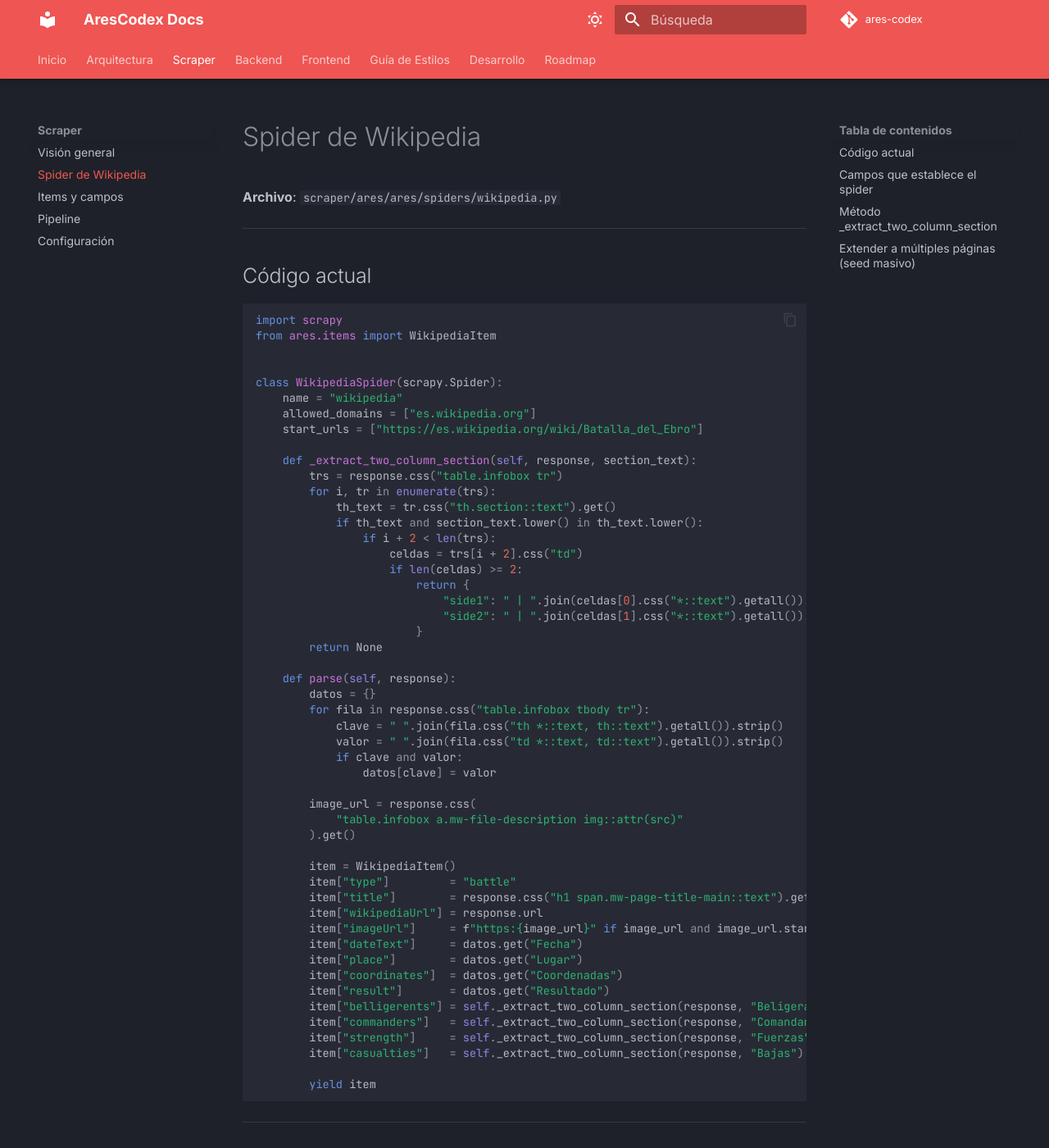
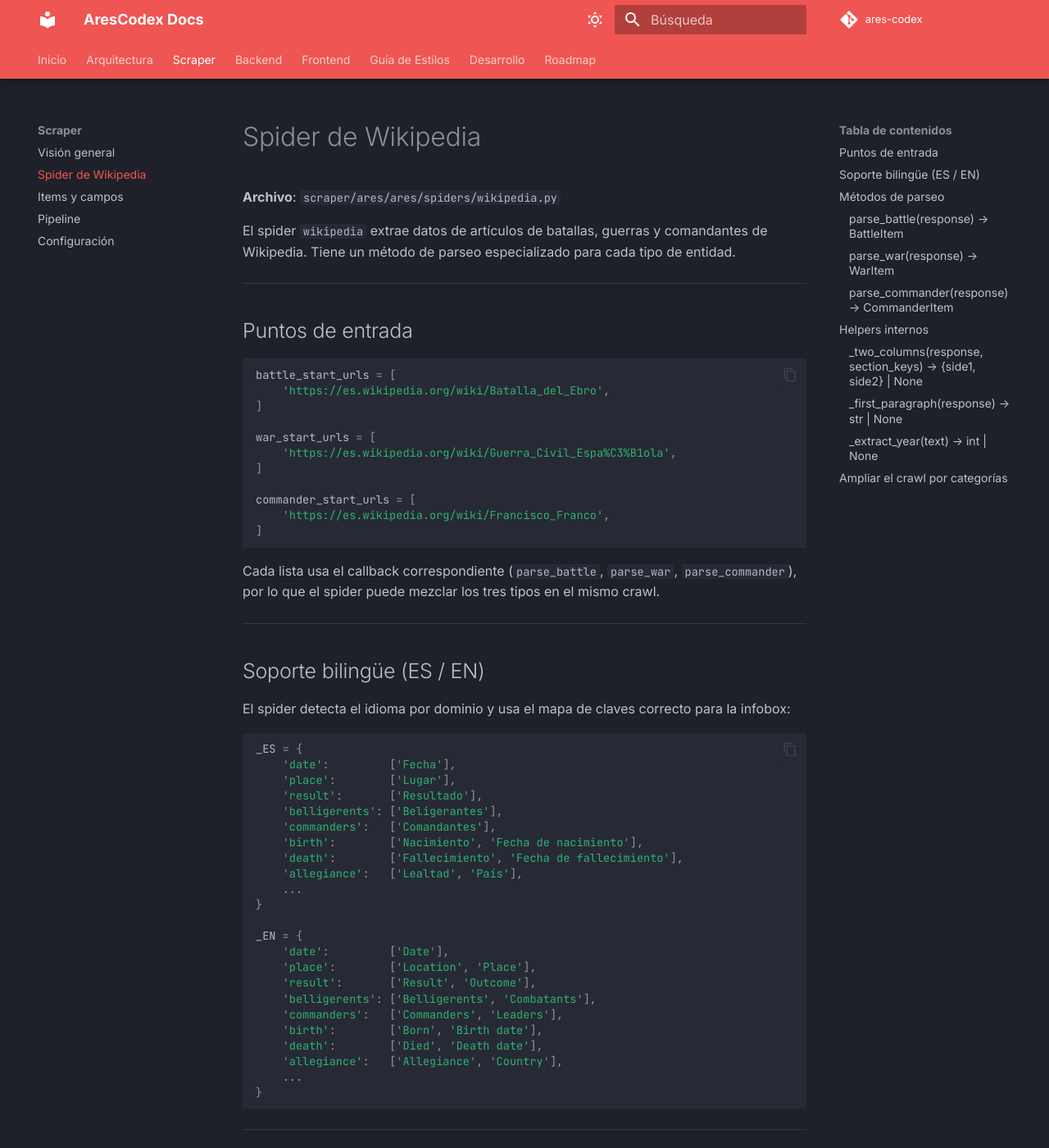
Before and after one commit to mtzgutierrez/bellum-atlas, an MkDocs documentation site: the page built from docs/scraper/spider.md, in a window 1280 px wide and 1400 px high. Shown: the whole window at 82% size. Built offline with MkDocs 1.6.1 and Material for MkDocs 9.7.7, drawn with Linux system fonts in a browser that asks for light colours; comment, search, counter and statistics services are not loaded; some of the changed text lies outside the part shown.

````diff
--- a/docs/scraper/spider.md
+++ b/docs/scraper/spider.md
@@ -2,129 +2,160 @@
 
 **Archivo**: `scraper/ares/ares/spiders/wikipedia.py`
 
----
-
-## Código actual
-
-```python
-import scrapy
-from ares.items import WikipediaItem
-
-
-class WikipediaSpider(scrapy.Spider):
-    name = "wikipedia"
-    allowed_domains = ["es.wikipedia.org"]
-    start_urls = ["https://es.wikipedia.org/wiki/Batalla_del_Ebro"]
-
-    def _extract_two_column_section(self, response, section_text):
-        trs = response.css("table.infobox tr")
-        for i, tr in enumerate(trs):
-            th_text = tr.css("th.section::text").get()
-            if th_text and section_text.lower() in th_text.lower():
-                if i + 2 < len(trs):
-                    celdas = trs[i + 2].css("td")
-                    if len(celdas) >= 2:
-                        return {
-                            "side1": " | ".join(celdas[0].css("*::text").getall()).strip(),
-                            "side2": " | ".join(celdas[1].css("*::text").getall()).strip(),
-                        }
-        return None
-
-    def parse(self, response):
-        datos = {}
-        for fila in response.css("table.infobox tbody tr"):
-            clave = " ".join(fila.css("th *::text, th::text").getall()).strip()
-            valor = " ".join(fila.css("td *::text, td::text").getall()).strip()
-            if clave and valor:
-                datos[clave] = valor
-
-        image_url = response.css(
-            "table.infobox a.mw-file-description img::attr(src)"
-        ).get()
-
-        item = WikipediaItem()
-        item["type"]         = "battle"
-        item["title"]        = response.css("h1 span.mw-page-title-main::text").get()
-        item["wikipediaUrl"] = response.url
-        item["imageUrl"]     = f"https:{image_url}" if image_url and image_url.startswith("//") else image_url
-        item["dateText"]     = datos.get("Fecha")
-        item["place"]        = datos.get("Lugar")
-        item["coordinates"]  = datos.get("Coordenadas")
-        item["result"]       = datos.get("Resultado")
-        item["belligerents"] = self._extract_two_column_section(response, "Beligerantes")
-        item["commanders"]   = self._extract_two_column_section(response, "Comandantes")
-        item["strength"]     = self._extract_two_column_section(response, "Fuerzas")
-        item["casualties"]   = self._extract_two_column_section(response, "Bajas")
-
-        yield item
-```
+El spider `wikipedia` extrae datos de artículos de batallas, guerras y comandantes de Wikipedia. Tiene un método de parseo especializado para cada tipo de entidad.
 
 ---
 
-## Campos que establece el spider
+## Puntos de entrada
 
-| Campo | Fuente | Notas |
-|---|---|---|
-| `type` | Hardcoded `"battle"` | En MVP todas las páginas son batallas |
-| `title` | `h1 span.mw-page-title-main` | Título principal del artículo |
-| `wikipediaUrl` | `response.url` | URL canónica, usada como clave de upsert |
-| `imageUrl` | `table.infobox img` | Normalizada a `https://` si viene como `//` |
-| `dateText` | `datos["Fecha"]` | Raw desde la infobox |
-| `place` | `datos["Lugar"]` | Raw desde la infobox |
-| `coordinates` | `datos["Coordenadas"]` | Raw DMS, pendiente de normalizar |
-| `result` | `datos["Resultado"]` | Raw desde la infobox |
-| `belligerents` | `_extract_two_column_section` | Sección "Beligerantes" |
-| `commanders` | `_extract_two_column_section` | Sección "Comandantes" |
-| `strength` | `_extract_two_column_section` | Sección "Fuerzas" |
-| `casualties` | `_extract_two_column_section` | Sección "Bajas" |
+```python
+battle_start_urls = [
+    'https://es.wikipedia.org/wiki/Batalla_del_Ebro',
+]
+
+war_start_urls = [
+    'https://es.wikipedia.org/wiki/Guerra_Civil_Espa%C3%B1ola',
+]
+
+commander_start_urls = [
+    'https://es.wikipedia.org/wiki/Francisco_Franco',
+]
+```
+
+Cada lista usa el callback correspondiente (`parse_battle`, `parse_war`, `parse_commander`), por lo que el spider puede mezclar los tres tipos en el mismo crawl.
 
 ---
 
-## Método `_extract_two_column_section`
+## Soporte bilingüe (ES / EN)
 
-Las infoboxes de Wikipedia tienen secciones de dos columnas (bando 1 / bando 2) para beligerantes, comandantes, fuerzas y bajas. Este método localiza esas filas por el texto del encabezado y devuelve un diccionario `{ side1, side2 }`.
+El spider detecta el idioma por dominio y usa el mapa de claves correcto para la infobox:
 
-```
-┌─────────────────────────────────────────┐
-│             Beligerantes                │  ← th.section (buscamos este texto)
-├──────────────────────┬──────────────────┤
-│  República Española  │  Bando sublevado │  ← i+2: las dos celdas td
-│  Brigadas Int.       │  Legión Cóndor   │
-└──────────────────────┴──────────────────┘
-```
+```python
+_ES = {
+    'date':         ['Fecha'],
+    'place':        ['Lugar'],
+    'result':       ['Resultado'],
+    'belligerents': ['Beligerantes'],
+    'commanders':   ['Comandantes'],
+    'birth':        ['Nacimiento', 'Fecha de nacimiento'],
+    'death':        ['Fallecimiento', 'Fecha de fallecimiento'],
+    'allegiance':   ['Lealtad', 'País'],
+    ...
+}
 
-**Ejemplo de salida**:
-
-```json
-{
-  "belligerents": {
-    "side1": "República Española | Brigadas Internacionales",
-    "side2": "Bando sublevado | Legión Cóndor"
-  }
+_EN = {
+    'date':         ['Date'],
+    'place':        ['Location', 'Place'],
+    'result':       ['Result', 'Outcome'],
+    'belligerents': ['Belligerents', 'Combatants'],
+    'commanders':   ['Commanders', 'Leaders'],
+    'birth':        ['Born', 'Birth date'],
+    'death':        ['Died', 'Death date'],
+    'allegiance':   ['Allegiance', 'Country'],
+    ...
 }
 ```
 
 ---
 
-## Extender a múltiples páginas (seed masivo)
+## Métodos de parseo
 
-En el MVP el spider arranca con una sola URL de prueba. Para el seed masivo se añade un método `parse_category` que navega por las categorías de Wikipedia:
+### `parse_battle(response)` → `BattleItem`
+
+Extrae los campos de una infobox de batalla:
 
 ```python
-start_urls = [
-    "https://es.wikipedia.org/wiki/Categor%C3%ADa:Batallas_de_Espa%C3%B1a",
-    "https://en.wikipedia.org/wiki/Category:Battles_by_century",
-    "https://en.wikipedia.org/wiki/Category:Naval_battles",
+item['type']         = 'battle'
+item['title']        = response.css('h1 span.mw-page-title-main::text').get()
+item['wikipediaUrl'] = response.url
+item['imageUrl']     = self._image(response)          # normalizada a https://
+item['dateText']     = self._get(data, k['date'])
+item['place']        = self._get(data, k['place'])
+item['belligerents'] = self._two_columns(response, k['belligerents'])
+item['commanders']   = self._two_columns(response, k['commanders'])
+item['strength']     = self._two_columns(response, k['strength'])
+item['casualties']   = self._two_columns(response, k['casualties'])
+```
+
+### `parse_war(response)` → `WarItem`
+
+Similar a `parse_battle` pero sin `strength` y añade `description` (primer párrafo del artículo):
+
+```python
+item['type']        = 'war'
+item['description'] = self._first_paragraph(response)
+# El resto igual que parse_battle (sin strength)
+```
+
+### `parse_commander(response)` → `CommanderItem`
+
+Extrae el perfil del comandante desde la infobox de persona:
+
+```python
+item['type']      = 'commander'
+item['name']      = response.css('h1 span.mw-page-title-main::text').get()
+item['country']   = self._get(data, k['allegiance'])   # "Lealtad" en ES
+item['birthYear'] = _extract_year(self._get(data, k['birth']))   # 1892
+item['deathYear'] = _extract_year(self._get(data, k['death']))   # 1975
+item['description'] = self._first_paragraph(response)
+```
+
+---
+
+## Helpers internos
+
+### `_two_columns(response, section_keys)` → `{side1, side2} | None`
+
+Las infoboxes tienen secciones de dos columnas para beligerantes y comandantes:
+
+```
+┌─────────────────────────────────────────┐
+│             Beligerantes                │  ← th.section
+├──────────────────────┬──────────────────┤
+│  República Española  │  Bando sublevado │  ← td td (i+2)
+└──────────────────────┴──────────────────┘
+```
+
+Acepta una lista de claves para buscar la sección en cualquier idioma.
+
+### `_first_paragraph(response)` → `str | None`
+
+Extrae el primer párrafo del cuerpo del artículo con más de 80 caracteres. Trunca a 500 caracteres para no sobrecargar el payload.
+
+### `_extract_year(text)` → `int | None`
+
+Extrae el primer año de 4 dígitos del texto de nacimiento/fallecimiento. Ejemplo: `"17 de diciembre de 1892, El Ferrol"` → `1892`.
+
+---
+
+## Ampliar el crawl por categorías
+
+En el MVP los spiders arrancan con una sola URL por tipo. Para un seed masivo, basta con añadir URLs de categorías y usar los callbacks correctos:
+
+```python
+battle_start_urls = [
+    'https://es.wikipedia.org/wiki/Categor%C3%ADa:Batallas_de_Espa%C3%B1a',
+    'https://en.wikipedia.org/wiki/Category:Battles_by_century',
 ]
 
-def parse_category(self, response):
-    for link in response.css("div.mw-category a::attr(href)").getall():
-        yield response.follow(link, self.parse)
+war_start_urls = [
+    'https://es.wikipedia.org/wiki/Categor%C3%ADa:Guerras_de_Espa%C3%B1a',
+    'https://en.wikipedia.org/wiki/Category:Wars_by_century',
+]
 
-    next_page = response.css("a:contains('siguiente página')::attr(href)").get()
-    if next_page:
-        yield response.follow(next_page, self.parse_category)
+commander_start_urls = [
+    'https://es.wikipedia.org/wiki/Categor%C3%ADa:Militares_de_Espa%C3%B1a',
+]
 ```
 
-!!! note "Wikipedia en español vs inglés"
-    El spider actual apunta a `es.wikipedia.org`. Las infoboxes en inglés usan claves distintas (`Date`, `Location`, `Result`, `Belligerents`). Para el seed masivo conviene soportar ambas versiones o apuntar a la inglesa, que tiene más batallas documentadas.
+Y añadir un método que navegue por la paginación de la categoría:
+
+```python
+def parse_category(self, response, item_callback):
+    for link in response.css('div.mw-category a::attr(href)').getall():
+        yield response.follow(link, callback=item_callback)
+
+    next_page = response.css("a:contains('página siguiente')::attr(href)").get()
+    if next_page:
+        yield response.follow(next_page, callback=lambda r: self.parse_category(r, item_callback))
+```
````
Also changed, not shown: docs/scraper/items.md (+78 -53 lines), docs/scraper/pipeline.md (+85 -42 lines), 8 other files.
